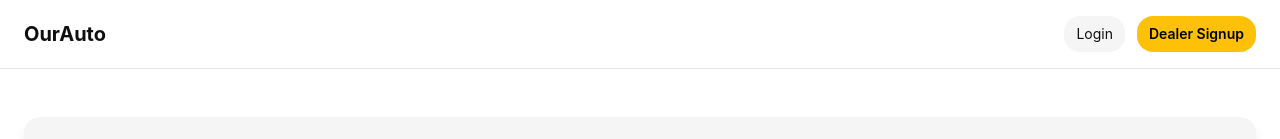
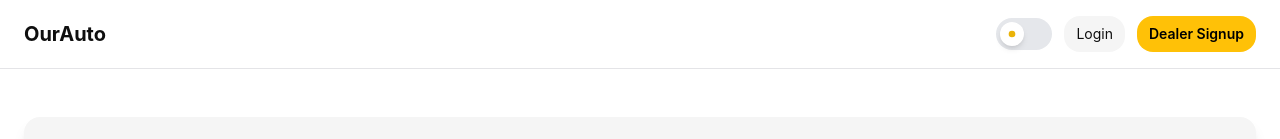
Before and after one commit to mybookingtechnologies-byte/ourauto, a Next.js app: page / in a window 1280 px wide. Shown: the top 139 px of the page. Built offline with nearby package versions, Linux system fonts and the light colour scheme; no server answers; the database is empty.

Commit message:
Add class-based theme toggle and remove login approval block

```diff
--- a/app/api/auth/login/route.ts
+++ b/app/api/auth/login/route.ts
@@ -33,10 +33,6 @@ export async function POST(request: NextRequest): Promise<NextResponse> {
     return NextResponse.json({ error: "Invalid credentials" }, { status: 401 });
   }
 
-  if (user.status !== "APPROVED") {
-    return NextResponse.json({ error: "Account not approved" }, { status: 403 });
-  }
-
   const token = await generateToken({ userId: user.id, role: user.role });
 
   const response = NextResponse.json({ ok: true, role: user.role });
--- a/app/globals.css
+++ b/app/globals.css
@@ -16,8 +16,11 @@
   --text: #f5f5f5;
 }
 
+html {
+  transition: background-color 0.3s ease, color 0.3s ease;
+}
+
 body {
-  background-color: var(--bg-primary);
-  color: var(--text);
+  @apply bg-lightBg text-lightText dark:bg-darkBg dark:text-darkText;
   font-family: Inter, Arial, Helvetica, sans-serif;
 }
--- /dev/null
+++ b/components/ThemeToggle.tsx
@@ -0,0 +1,68 @@
+"use client";
+
+import { useEffect, useState } from "react";
+
+export default function ThemeToggle() {
+  const [isDark, setIsDark] = useState(false);
+  const [mounted, setMounted] = useState(false);
+
+  useEffect(() => {
+    const savedTheme = localStorage.getItem("theme");
+    const prefersDark = window.matchMedia("(prefers-color-scheme: dark)").matches;
+
+    if (savedTheme === "dark" || (!savedTheme && prefersDark)) {
+      document.documentElement.classList.add("dark");
+      setIsDark(true);
+    }
+
+    setMounted(true);
+  }, []);
+
+  const toggleTheme = () => {
+    if (isDark) {
+      document.documentElement.classList.remove("dark");
+      localStorage.setItem("theme", "light");
+    } else {
+      document.documentElement.classList.add("dark");
+      localStorage.setItem("theme", "dark");
+    }
+    setIsDark(!isDark);
+  };
+
+  if (!mounted) return null;
+
+  return (
+    <button
+      onClick={toggleTheme}
+      className="relative w-14 h-8 flex items-center bg-gray-200 dark:bg-gray-700 rounded-full p-1 transition-all duration-300"
+    >
+      <div
+        className={`w-6 h-6 rounded-full flex items-center justify-center bg-white dark:bg-black shadow-md transform transition-all duration-300 ${
+          isDark ? "translate-x-6" : "translate-x-0"
+        }`}
+      >
+        {isDark ? (
+          // 🌙 Moon
+          <svg
+            xmlns="http://www.w3.org/2000/svg"
+            className="w-4 h-4 text-yellow-400"
+            fill="currentColor"
+            viewBox="0 0 24 24"
+          >
+            <path d="M21 12.79A9 9 0 0111.21 3c0 .34.02.67.05 1A7 7 0 1019 18.95c.33.03.66.05 1 .05z" />
+          </svg>
+        ) : (
+          // ☀ Sun
+          <svg
+            xmlns="http://www.w3.org/2000/svg"
+            className="w-4 h-4 text-yellow-500"
+            fill="currentColor"
+            viewBox="0 0 24 24"
+          >
+            <path d="M12 4.5V2m0 20v-2.5m7.07-12.07H22m-20 0h2.93M16.95 7.05l1.77-1.77M4.28 19.72l1.77-1.77m0-11.9L4.28 4.28m14.44 14.44l-1.77-1.77M12 7a5 5 0 100 10 5 5 0 000-10z" />
+          </svg>
+        )}
+      </div>
+    </button>
+  );
+}
--- a/components/layout/header.tsx
+++ b/components/layout/header.tsx
@@ -1,4 +1,5 @@
 import Link from "next/link";
+import ThemeToggle from "@/components/ThemeToggle";
 
 export function Header(): JSX.Element {
   return (
@@ -8,6 +9,7 @@ export function Header(): JSX.Element {
           OurAuto
         </Link>
         <nav className="flex items-center gap-3 text-sm">
+          <ThemeToggle />
           <Link href="/login" className="rounded-2xl bg-bgSecondary px-3 py-2">
             Login
           </Link>
--- a/tailwind.config.ts
+++ b/tailwind.config.ts
@@ -1,7 +1,7 @@
 import type { Config } from "tailwindcss";
 
 const config: Config = {
-  darkMode: ["class"],
+  darkMode: "class",
   content: [
     "./app/**/*.{ts,tsx}",
     "./components/**/*.{ts,tsx}",
@@ -10,6 +10,11 @@ const config: Config = {
   theme: {
     extend: {
       colors: {
+        primary: "#F4B400",
+        lightBg: "#F9FAFB",
+        lightText: "#111111",
+        darkBg: "#0E0E0E",
+        darkText: "#F5F5F5",
         bgPrimary: "var(--bg-primary)",
         bgSecondary: "var(--bg-secondary)",
         accent: "var(--accent)",
```
